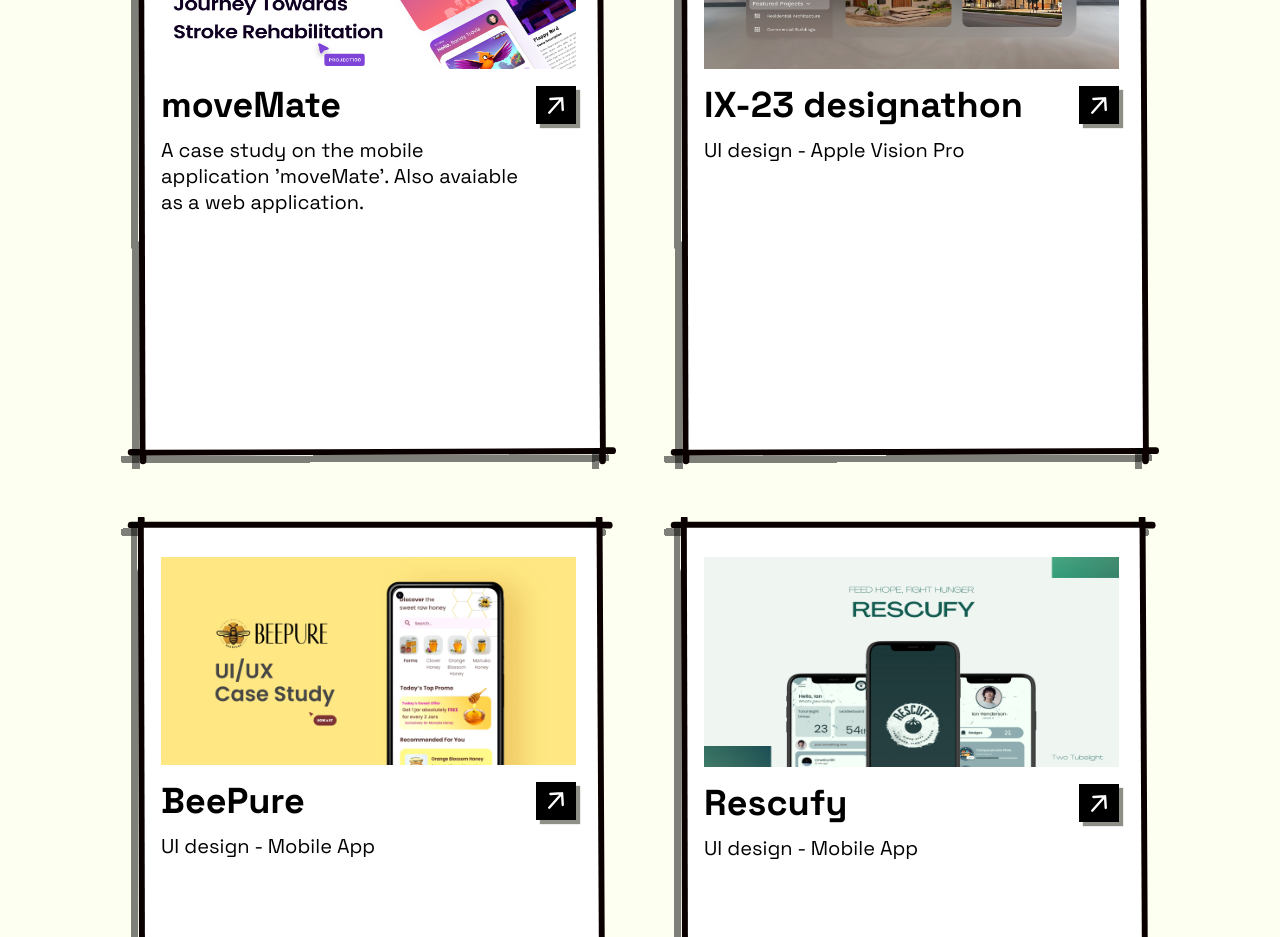
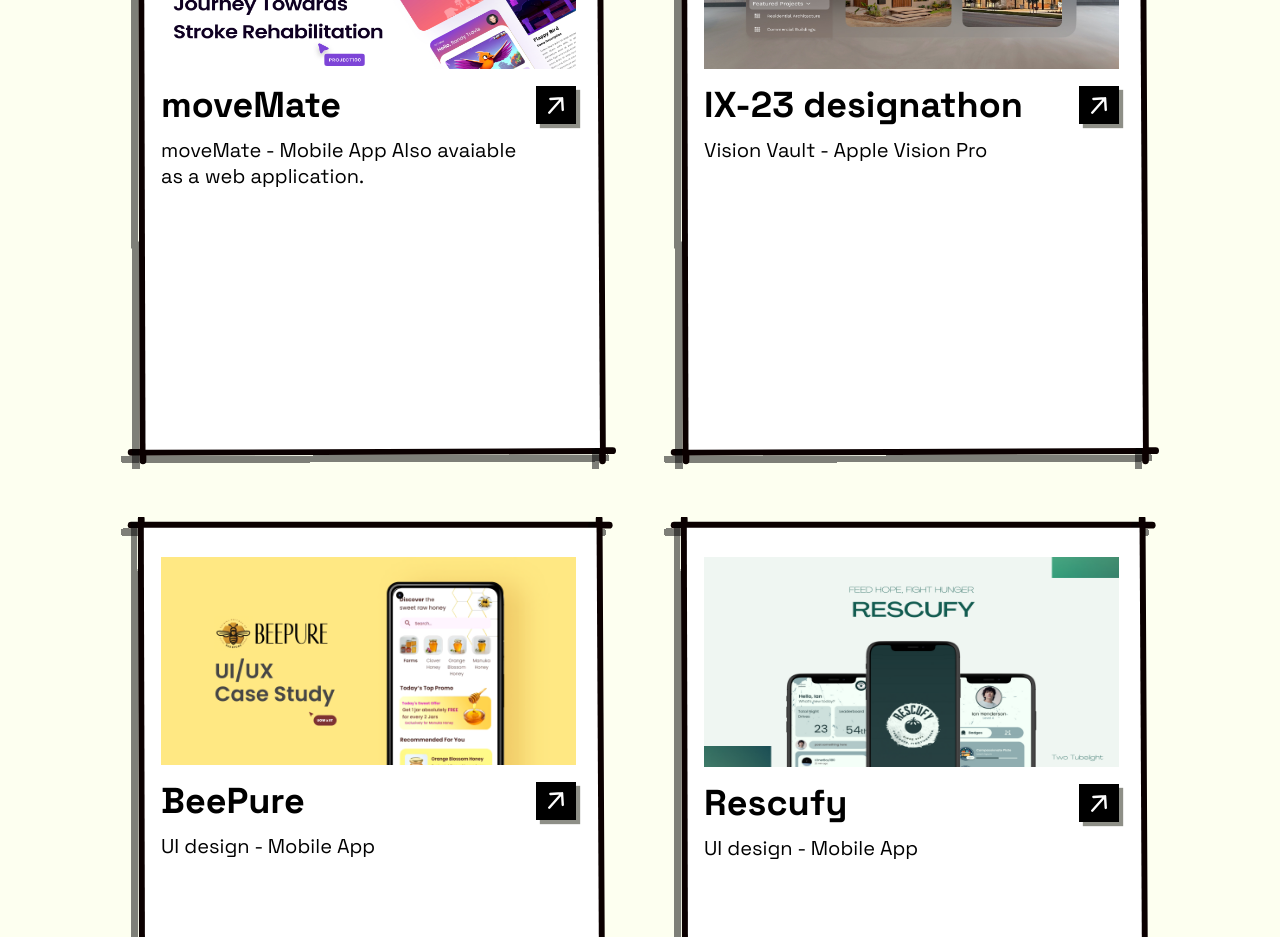
Before and after one commit to salmanfaraj06/react-setup-template, a React (Vite) app: page / in a window 1280 px wide. Shown: the part 1320-2257 px from the top of the page. Built offline with nearby package versions, Linux system fonts and the light colour scheme.

Commit message:
Update Projects.jsx

```diff
--- a/src/components/Projects.jsx
+++ b/src/components/Projects.jsx
@@ -9,7 +9,7 @@
     portfolio: "images/thumbnails/movematee.png",
     title: "moveMate",
     description: [
-      "A case study on the mobile application 'moveMate'.",
+      "moveMate - Mobile App",
       " Also avaiable as a web application.",
     ],
     link: "https://www.behance.net/gallery/198496933/moveMate",
@@ -17,8 +17,8 @@
   {
     portfolio: "images/thumbnails/IX-23.png",
     title: "IX-23 designathon",
-    description: "UI design - Apple Vision Pro",
-    link: "https://www.figma.com/file/QmbiGJuGQ8PzSPz8PZUsI7/Design100?type=design&mode=design&t=y6RBPTOJ31fTNkGV-1",
+    description: "Vision Vault - Apple Vision Pro",
+    link: "https://www.behance.net/gallery/198653295/Vision-Vault",
   },
 
   {
@@ -56,10 +56,10 @@
           My Projects
         </Text>
         <Img
-        src="images/img_vector_black_900_01.svg"
-        alt="vector_seven"
-        className="h-4 sm:w-full md:w-full md:h-2 "
-      />
+          src="images/img_vector_black_900_01.svg"
+          alt="vector_seven"
+          className="h-4 sm:w-full md:w-full md:h-2 "
+        />
       </div>
 
       <div className="grid grid-cols-2 gap-12 md:grid-cols-1 md:gap-10 gap-x-19">
```
